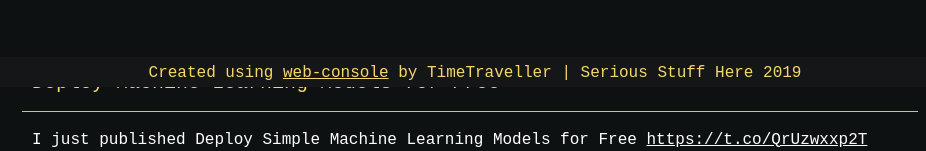
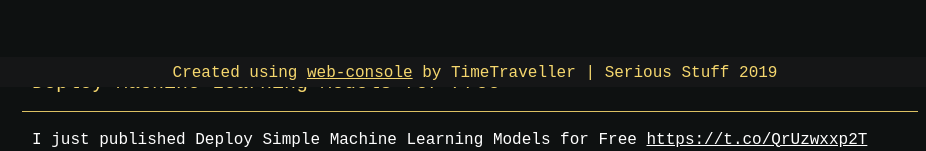
Before and after one commit to TimeTraveller-San/timetraveller-san.github.io, a plain HTML site: page blog.html in a window 1280 px wide. Shown: the part 713-864 px from the top of the page, without its empty margins (170-1096 px from the left). Drawn offline with nearby package versions, Linux system fonts and the light colour scheme.

Commit message:
footer updated

```diff
--- a/blog.html
+++ b/blog.html
@@ -40,7 +40,7 @@
   </div>
 
   <div class="footer">
-    <p class="foot">Created using <a href="https://github.com/TimeTraveller-San/Web-Console">web-console</a> by TimeTraveller | Serious Stuff Here 2019</p>
+    <p class="foot">Created using <a href="https://github.com/TimeTraveller-San/Web-Console">web-console</a> by TimeTraveller | Serious Stuff 2019</p>
   </div>
 </body>
 </html>
```
Also changed, not shown: index.html (+1 -1 lines).
